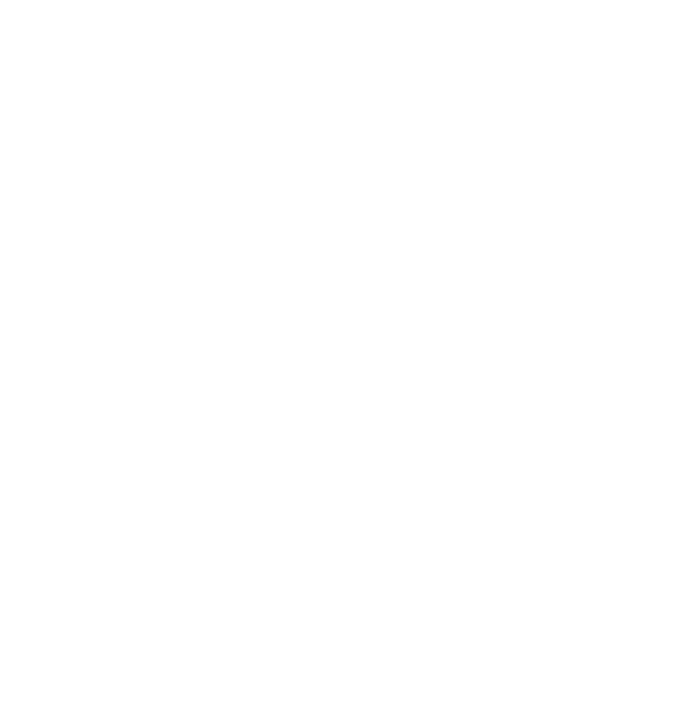
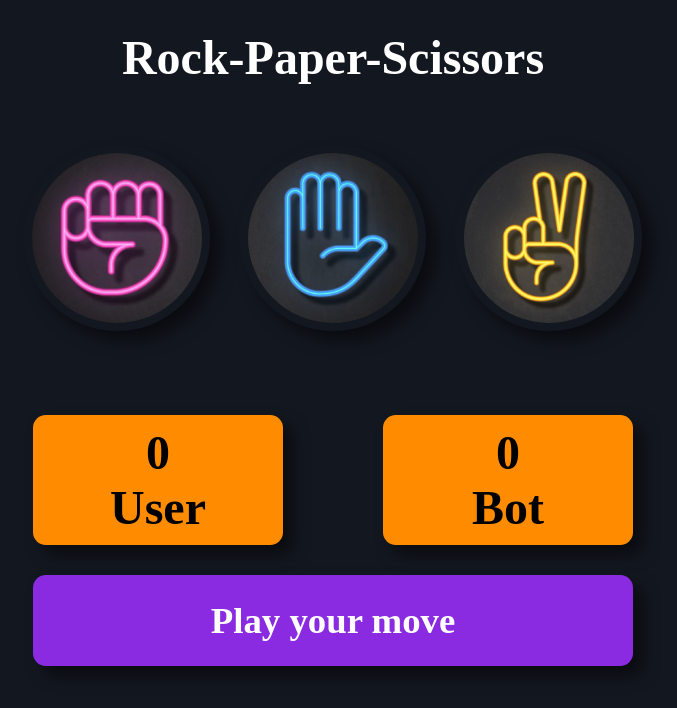
Before and after one commit to pxgacademy/rock-paper-scissors-game-project_JavaScript_practice, a plain HTML site: page index.html in a window 1280 px wide. Shown: the whole page, without its empty margins (307-984 px from the left). Drawn offline with Linux system fonts and the light colour scheme.

Commit message:
Almost completed

```diff
--- a/index.html
+++ b/index.html
@@ -7,6 +7,38 @@
     <link rel="stylesheet" href="./styles/styles.css" />
   </head>
   <body>
+    <main>
+      <div>
+        <h1 id="title">Rock-Paper-Scissors</h1>
+        <div id="images">
+          <div class="image" id="rock">
+            <img src="./images/rock.png" alt="" />
+          </div>
+          <div class="image" id="paper">
+            <img src="./images/paper.png" alt="" />
+          </div>
+          <div class="image" id="scissors">
+            <img src="./images/scissors.png" alt="" />
+          </div>
+        </div>
+
+        <!-- score board -->
+
+        <div id="score_board">
+          <div class="score">
+            <p id="user_score">0</p>
+            <p>User</p>
+          </div>
+          <div class="score">
+            <p id="bot_score">0</p>
+            <p>Bot</p>
+          </div>
+        </div>
+        <div id="msg_container">
+          <p id="msg">Play your move</p>
+        </div>
+      </div>
+    </main>
     <!-- JavaScript -->
     <script src="./js/script.js"></script>
   </body>
--- a/js/script.js
+++ b/js/script.js
@@ -0,0 +1,61 @@
+//
+
+let userScore = 0;
+let botScore = 0;
+
+const choices = document.querySelectorAll(".image");
+const msg = document.querySelector("#msg");
+const userScoreBox = document.querySelector("#user_score");
+const botScoreBox = document.querySelector("#bot_score");
+const msgContainer = document.querySelector("#msg_container");
+
+const genBotChoice = () => {
+  const options = ["rock", "paper", "scissors"];
+  const randomIndex = Math.floor(Math.random() * 3);
+  return options[randomIndex];
+};
+
+const drawGame = () => {
+  msg.innerText = "Game draw! try again";
+  msgContainer.style.backgroundColor = "blueviolet";
+};
+
+const showWinner = (userWin, userChoice, botChoice) => {
+  if (userWin) {
+    msg.innerText = `You won! your ${userChoice} beats ${botChoice}`;
+    msgContainer.style.backgroundColor = "green";
+    userScore++;
+    userScoreBox.innerText = userScore;
+  } else {
+    msg.innerText = `Bot won! ${botChoice} beats your ${userChoice}`;
+    msgContainer.style.backgroundColor = "red";
+    botScore++;
+    botScoreBox.innerText = botScore;
+  }
+};
+
+const playGame = (userChoice) => {
+  const botChoice = genBotChoice();
+  if (userChoice === botChoice) {
+    drawGame();
+  } else {
+    let userWin = true;
+    if (userChoice === "rock") {
+      userWin = botChoice === "paper" ? false : true;
+      //
+    } else if (userChoice === "paper") {
+      userWin = botChoice === "rock" ? true : false;
+      //
+    } else {
+      userWin = botChoice === "rock" ? false : true;
+    }
+    showWinner(userWin, userChoice, botChoice);
+  }
+};
+
+choices.forEach((choice) => {
+  choice.addEventListener("click", () => {
+    const userChoice = choice.getAttribute("id");
+    playGame(userChoice);
+  });
+});
--- a/styles/styles.css
+++ b/styles/styles.css
@@ -0,0 +1,86 @@
+*,
+*::before,
+*::after {
+  padding: 0;
+  margin: 0;
+  cursor: default;
+}
+
+body {
+  padding: 30px;
+  background-color: #13171f;
+  text-align: center;
+}
+
+#title {
+  font-size: 3rem;
+  font-weight: 600;
+  margin-bottom: 30px;
+  color: #ffffff;
+}
+
+#images {
+  display: flex;
+  justify-content: center;
+  gap: 30px;
+  padding: 30px;
+}
+
+.image img {
+  border-radius: 50%;
+  border: 0.5rem solid rgba(0, 0, 0, 0);
+  box-shadow: 10px 10px 1rem rgba(0, 0, 0, 0.5);
+  transition: 0.5s;
+  width: 170px;
+}
+
+#rock img:hover {
+  border: 0.5rem solid deeppink;
+}
+#paper img:hover {
+  border: 0.5rem solid rgb(0, 109, 252);
+}
+#scissors img:hover {
+  border: 0.5rem solid rgb(251, 255, 0);
+}
+
+#score_board {
+  margin-top: 50px;
+  display: flex;
+  justify-content: center;
+  gap: 100px;
+}
+.score {
+  width: 250px;
+  background-color: rgb(255, 140, 0);
+  box-shadow: 10px 10px 1rem rgba(0, 0, 0, 0.5);
+  padding: 10px 0px;
+  border-radius: 0.8rem;
+}
+
+.score p {
+  font-size: 3rem;
+  font-weight: 600;
+}
+#msg_container {
+  width: 600px;
+  margin: 0 auto;
+  padding: 20px;
+  box-sizing: border-box;
+  background-color: blueviolet;
+  border: 4px solid rgba(0, 0, 0, 0);
+  box-shadow: 10px 10px 1rem rgba(0, 0, 0, 0.5);
+  margin-top: 30px;
+  border-radius: 0.8rem;
+  transition: 0.5s;
+}
+
+#msg {
+  color: #ffffff;
+  font-size: 2.3rem;
+  font-weight: 600;
+}
+
+#msg_container:hover {
+  border: 4px solid #ffffff;
+}
```
Also changed, not shown: images/paper.png (added), images/rock.png (added), images/scissors.png (added).
